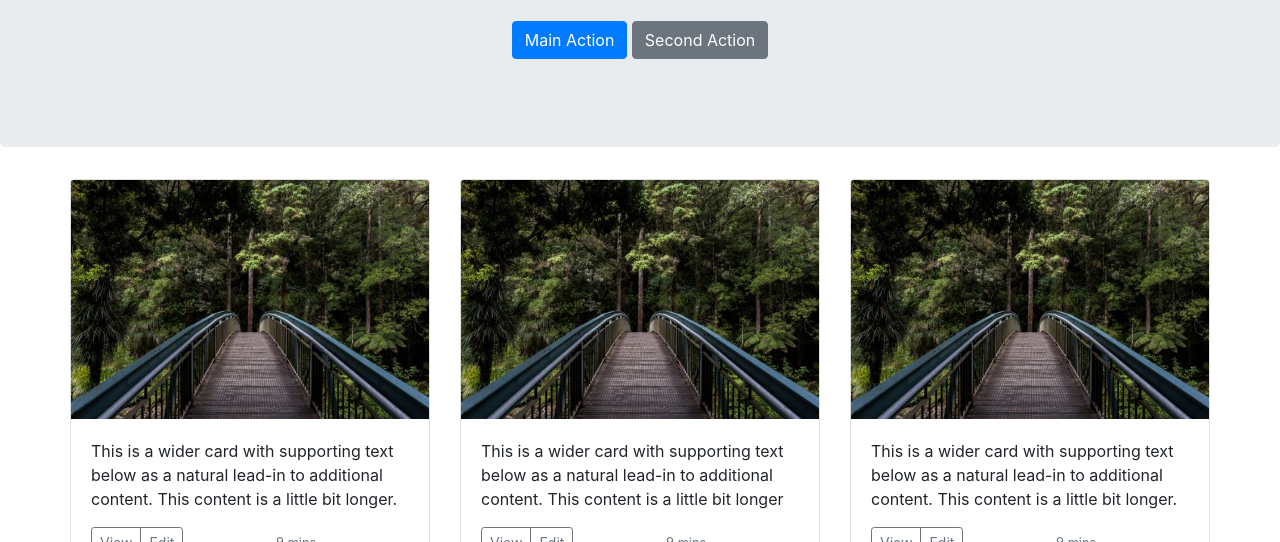
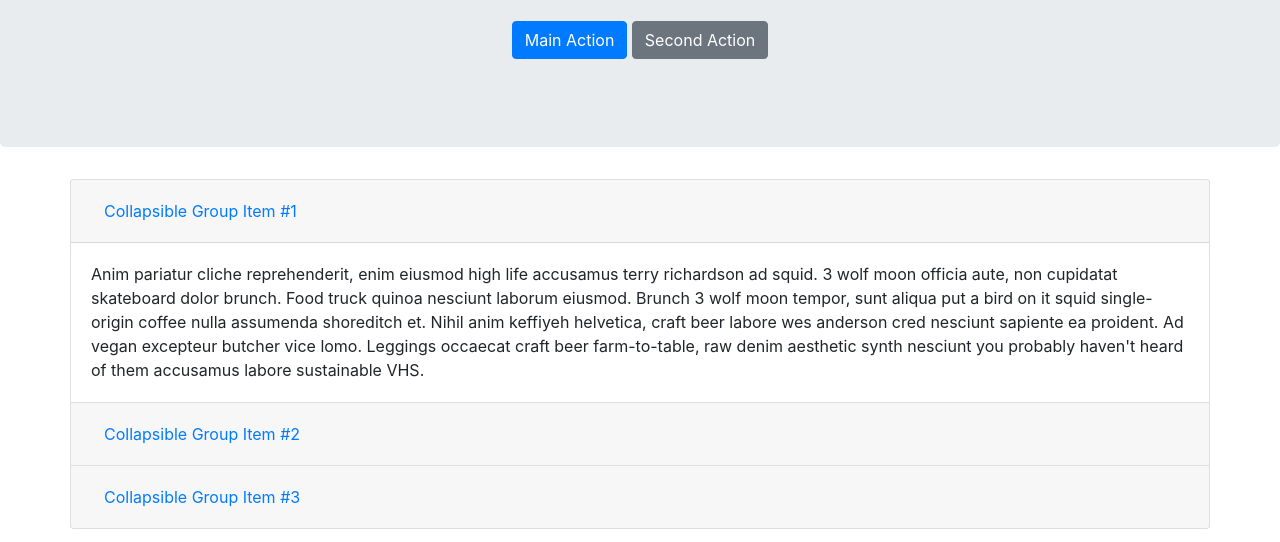
Before and after one commit to abduallahnoorsayket/Album_template_bootstrap, a plain HTML site: page index.html in a window 1280 px wide. Shown: the part 258-800 px from the top of the page. Drawn offline with nearby package versions, Linux system fonts and the light colour scheme.

Commit message:
accordion added

```diff
--- a/index.html
+++ b/index.html
@@ -96,6 +96,65 @@
             </div>
         </section>
 
+
+        <!-- the accordion -->
+
+        <div class="container">
+            <div class="row">
+                <div class="accordion mb-5" id="accordionExample">
+                    <div class="card">
+                        <div class="card-header" id="headingOne">
+                            <h2 class="mb-0">
+                                <button class="btn btn-link btn-block text-left" type="button" data-toggle="collapse" data-target="#collapseOne" aria-expanded="true" aria-controls="collapseOne">
+                            Collapsible Group Item #1
+                          </button>
+                            </h2>
+                        </div>
+
+                        <div id="collapseOne" class="collapse show" aria-labelledby="headingOne" data-parent="#accordionExample">
+                            <div class="card-body">
+                                Anim pariatur cliche reprehenderit, enim eiusmod high life accusamus terry richardson ad squid. 3 wolf moon officia aute, non cupidatat skateboard dolor brunch. Food truck quinoa nesciunt laborum eiusmod. Brunch 3 wolf moon tempor, sunt aliqua put a bird
+                                on it squid single-origin coffee nulla assumenda shoreditch et. Nihil anim keffiyeh helvetica, craft beer labore wes anderson cred nesciunt sapiente ea proident. Ad vegan excepteur butcher vice lomo. Leggings occaecat craft
+                                beer farm-to-table, raw denim aesthetic synth nesciunt you probably haven't heard of them accusamus labore sustainable VHS.
+                            </div>
+                        </div>
+                    </div>
+                    <div class="card">
+                        <div class="card-header" id="headingTwo">
+                            <h2 class="mb-0">
+                                <button class="btn btn-link btn-block text-left collapsed" type="button" data-toggle="collapse" data-target="#collapseTwo" aria-expanded="false" aria-controls="collapseTwo">
+                            Collapsible Group Item #2
+                          </button>
+                            </h2>
+                        </div>
+                        <div id="collapseTwo" class="collapse" aria-labelledby="headingTwo" data-parent="#accordionExample">
+                            <div class="card-body">
+                                Anim pariatur cliche reprehenderit, enim eiusmod high life accusamus terry richardson ad squid. 3 wolf moon officia aute, non cupidatat skateboard dolor brunch. Food truck quinoa nesciunt laborum eiusmod. Brunch 3 wolf moon tempor, sunt aliqua put a bird
+                                on it squid single-origin coffee nulla assumenda shoreditch et. Nihil anim keffiyeh helvetica, craft beer labore wes anderson cred nesciunt sapiente ea proident. Ad vegan excepteur butcher vice lomo. Leggings occaecat craft
+                                beer farm-to-table, raw denim aesthetic synth nesciunt you probably haven't heard of them accusamus labore sustainable VHS.
+                            </div>
+                        </div>
+                    </div>
+                    <div class="card">
+                        <div class="card-header" id="headingThree">
+                            <h2 class="mb-0">
+                                <button class="btn btn-link btn-block text-left collapsed" type="button" data-toggle="collapse" data-target="#collapseThree" aria-expanded="false" aria-controls="collapseThree">
+                            Collapsible Group Item #3
+                          </button>
+                            </h2>
+                        </div>
+                        <div id="collapseThree" class="collapse" aria-labelledby="headingThree" data-parent="#accordionExample">
+                            <div class="card-body">
+                                Anim pariatur cliche reprehenderit, enim eiusmod high life accusamus terry richardson ad squid. 3 wolf moon officia aute, non cupidatat skateboard dolor brunch. Food truck quinoa nesciunt laborum eiusmod. Brunch 3 wolf moon tempor, sunt aliqua put a bird
+                                on it squid single-origin coffee nulla assumenda shoreditch et. Nihil anim keffiyeh helvetica, craft beer labore wes anderson cred nesciunt sapiente ea proident. Ad vegan excepteur butcher vice lomo. Leggings occaecat craft
+                                beer farm-to-table, raw denim aesthetic synth nesciunt you probably haven't heard of them accusamus labore sustainable VHS.
+                            </div>
+                        </div>
+                    </div>
+                </div>
+            </div>
+
+        </div>
         <!-- the cards section -->
         <div>
             <div class="container">
```
